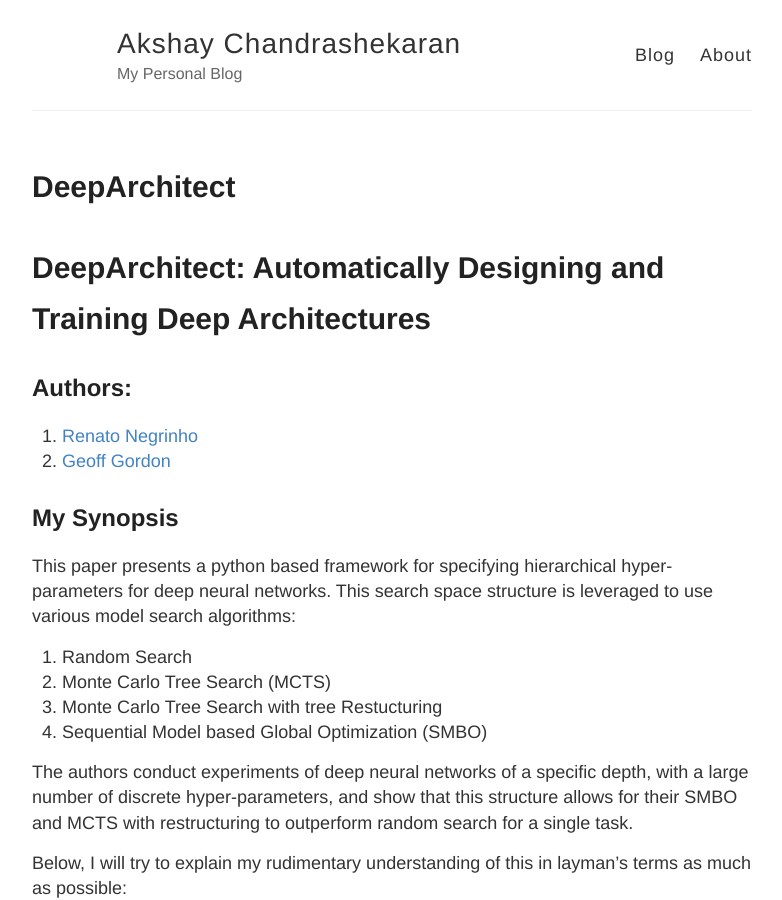
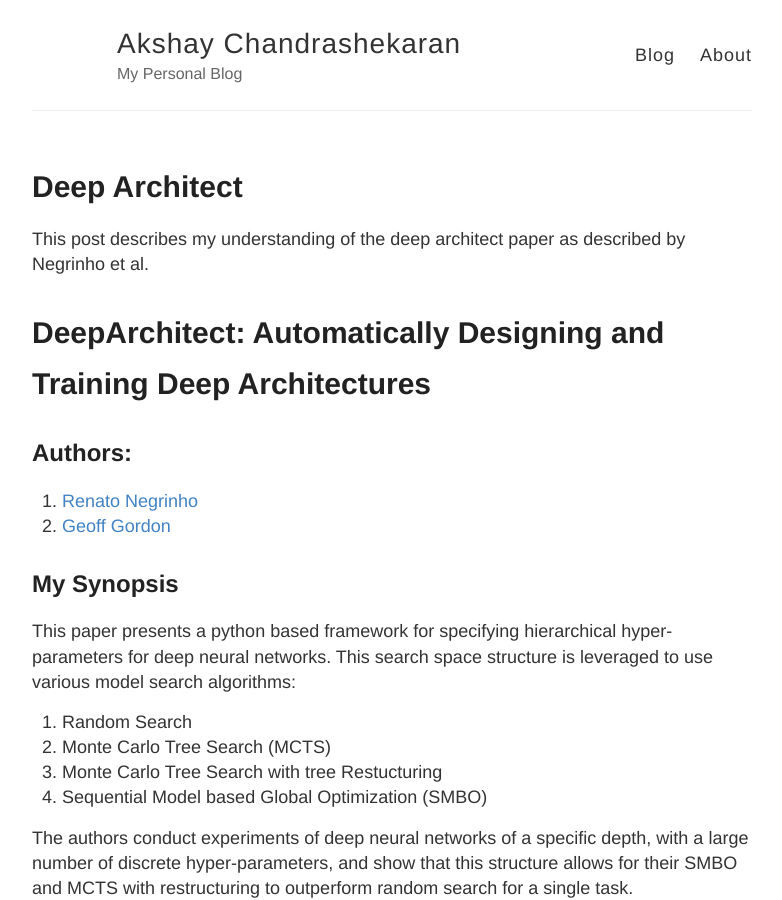
Before and after one commit to akshayc11/blog, a Jekyll site: the page built from _posts/2017-05-29-DeepArchitect.md, in a window 1280 px wide and 900 px high. Shown: the whole window, without its empty margins (248-1030 px from the left). Built offline with Jekyll 4.4.1, drawn with Linux system fonts in a browser that asks for light colours.

Commit message:
Fixing display more

```diff
--- a/_posts/2017-05-29-DeepArchitect.md
+++ b/_posts/2017-05-29-DeepArchitect.md
@@ -1,8 +1,9 @@
 ---
 layout: post
-title: DeepArchitect
+title: Deep Architect
 ---
 
+This post describes my understanding of the deep architect paper as described by Negrinho et al.
 
 # [DeepArchitect: Automatically Designing and Training Deep Architectures](https://www.cs.cmu.edu/~negrinho/assets/papers/deep_architect/deep_architect.pdf)
 
```
